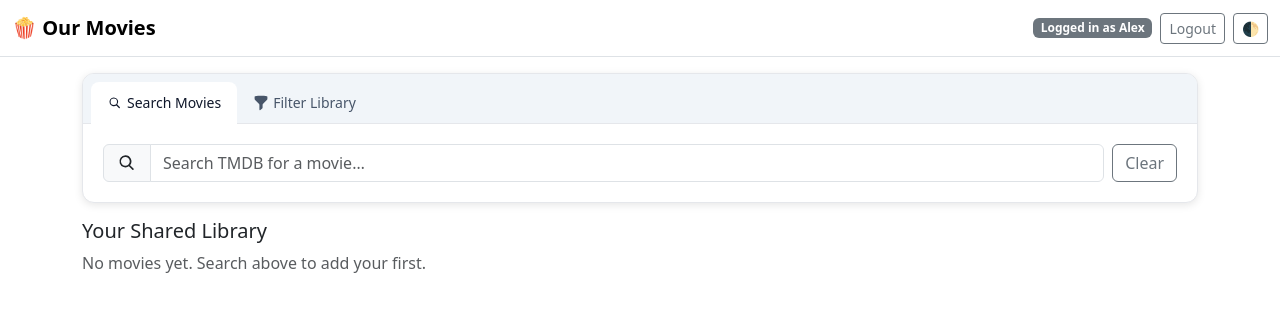
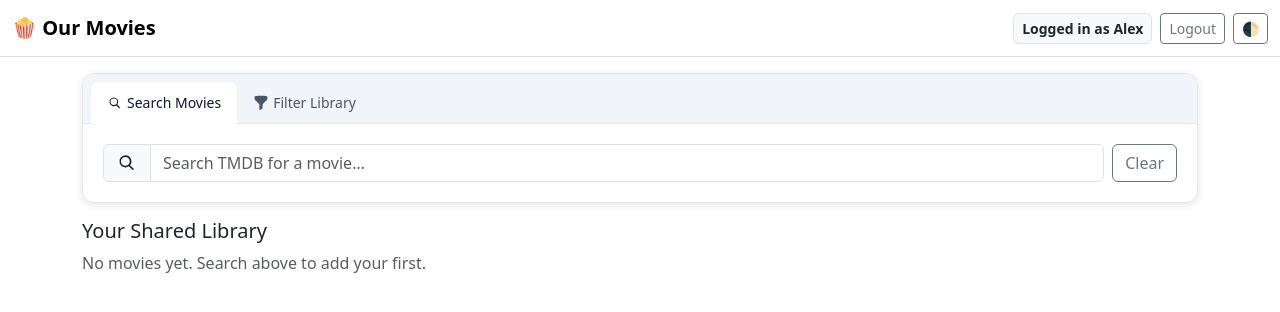
Before and after one commit to AlexIbby/ourmovieapp, a Flask app: page / in a window 1280 px wide. Shown: the top 312 px of the page. Run offline with Flask 3, Linux system fonts and the light colour scheme; a user stored in the database is signed in; data that the repository does not hold is empty.

Commit message:
small ui changes

```diff
--- a/movie_app/static/css/app.css
+++ b/movie_app/static/css/app.css
@@ -56,6 +56,17 @@ html, body {
 
 .navbar {
   backdrop-filter: saturate(180%) blur(6px);
+}
+
+/* Make the "Logged in as" badge match .btn-sm size and lighten background */
+.navbar .login-badge {
+  font-size: 0.875rem; /* match .btn-sm text size */
+  line-height: 1.5; /* match .btn line-height */
+  padding: 0.25rem 0.5rem; /* match .btn-sm padding */
+  background-color: var(--bs-tertiary-bg); /* lighter gray, theme-aware */
+  color: var(--bs-body-color);
+  border: 1px solid var(--bs-border-color);
+  border-radius: 0.375rem; /* close to badge default */
 }
 
 #searchResults .card,
--- a/movie_app/templates/base.html
+++ b/movie_app/templates/base.html
@@ -19,7 +19,7 @@
       <a class="navbar-brand fw-semibold" href="{{ url_for('movies.dashboard') }}">🍿 Our Movies</a>
       <div class="d-flex align-items-center gap-2 ms-auto">
         {% if current_user.is_authenticated %}
-          <span class="badge text-bg-secondary">Logged in as {{ current_user.username }}</span>
+          <span class="badge login-badge">Logged in as {{ current_user.username }}</span>
           <form id="logoutForm" class="d-inline" action="{{ url_for('auth.logout') }}" method="post">
             <button type="submit" class="btn btn-sm btn-outline-secondary">Logout</button>
           </form>
```
